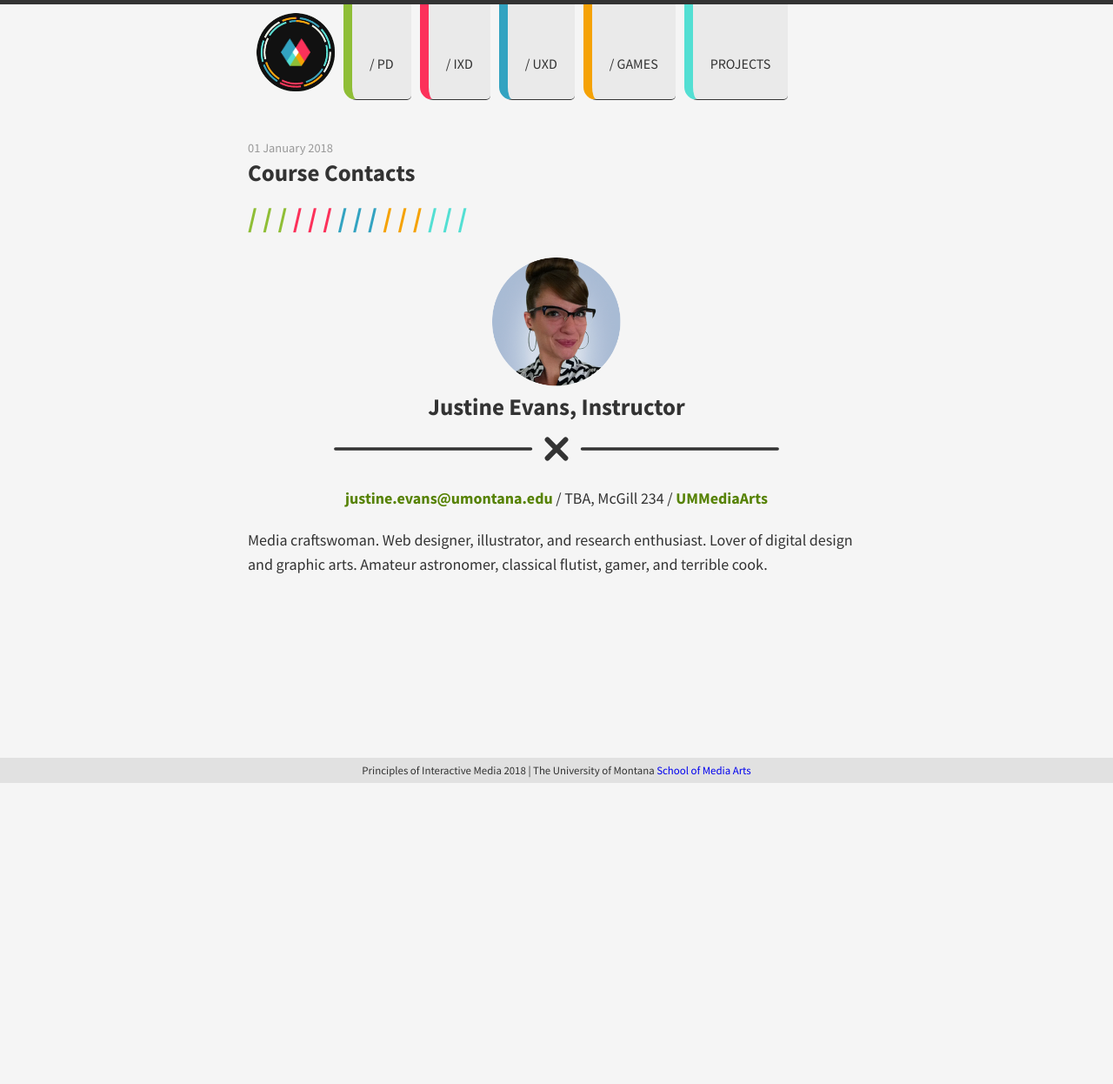
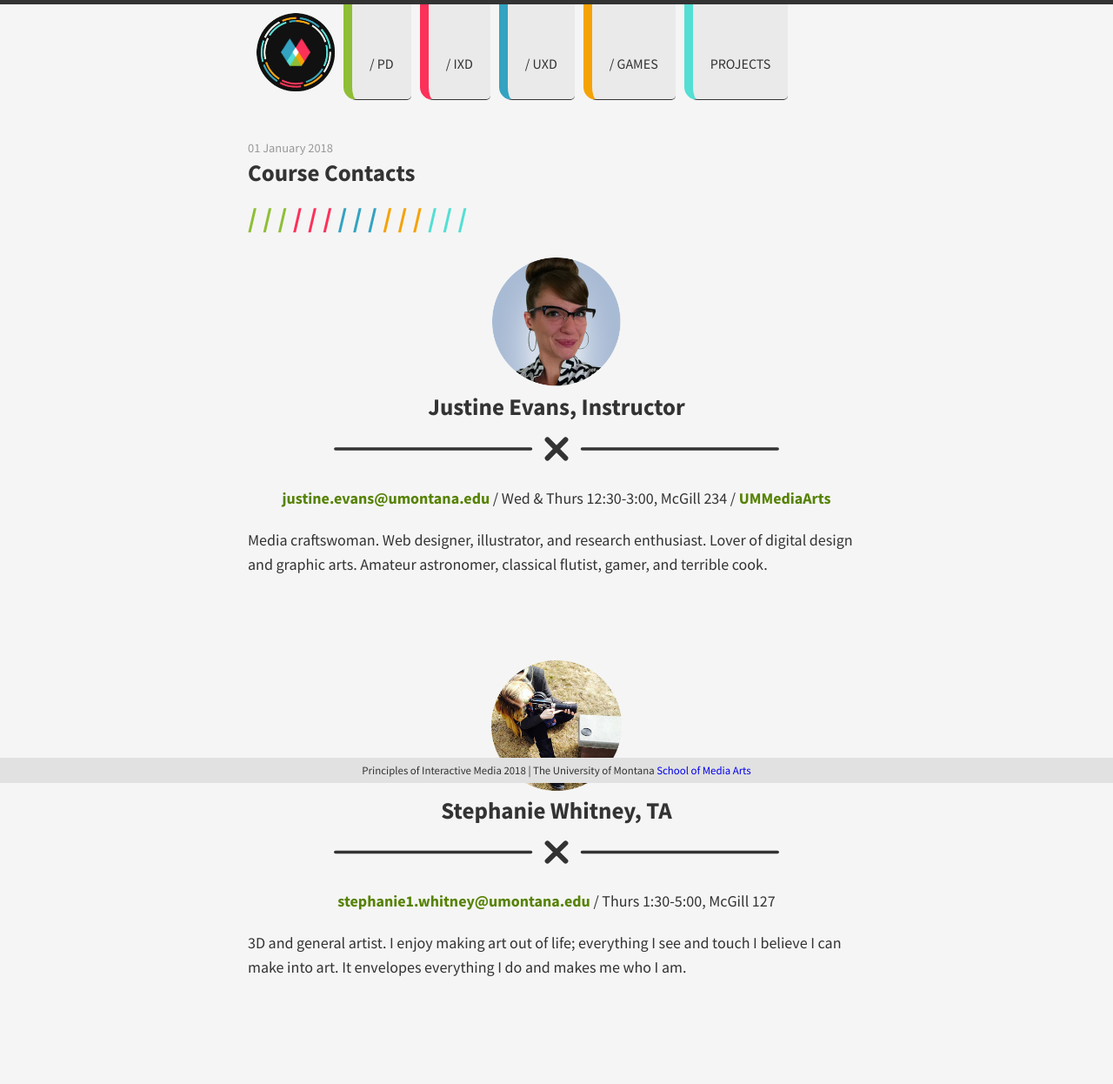
Before and after one commit to Media-Ed-Online/princ-int-media, a Jekyll site: the page built from _posts/2018-01-01-contacts.md, in a window 1280 px wide. Shown: the whole page at 87% size. Built offline with Jekyll 4.4.1, drawn with Linux system fonts in a browser that asks for light colours; nearby versions of some CDN libraries; before the commit the page ends 900 px from its top, so only the background shows below that.

Commit message:
Updated contacts.

```diff
--- a/_posts/2018-01-01-contacts.md
+++ b/_posts/2018-01-01-contacts.md
@@ -18,11 +18,26 @@ title: Course Contacts
 
   <img src="../../../images/divider.svg" style="width: 75%;"/>
   <p>
-    <a href="mailto:justine.evans@umontana.edu">justine.evans@umontana.edu</a> / TBA, McGill 234 / <a href="https://ummediaarts.slack.com/"> UMMediaArts</a>
+    <a href="mailto:justine.evans@umontana.edu">justine.evans@umontana.edu</a> / Wed & Thurs 12:30-3:00, McGill 234 / <a href="https://ummediaarts.slack.com/"> UMMediaArts</a>
   </p>
 </div>
 
 <p>Media craftswoman. Web designer, illustrator, and research enthusiast. Lover of digital design and graphic arts. Amateur astronomer, classical flutist, gamer, and terrible cook.</p>
+
+<br /><br />
+
+<div style="text-align: center;">
+  <img src="../../../images/user-whitney.png" title="Justine Evans" style="text-align: center; width: 150px; margin: auto;" />
+  <h2>Stephanie Whitney, TA</h2>
+
+  <img src="../../../images/divider.svg" style="width: 75%;"/>
+  <p>
+    <a href="mailto:stephanie1.whitney@umontana.eduu">stephanie1.whitney@umontana.edu</a> / Thurs 1:30-5:00, McGill 127
+  </p>
+</div>
+
+<p>3D and general artist. I enjoy making art out of life; everything I see and touch I believe I can make into art. It envelopes everything I do and makes me who I am. </p>
+
 
 <!--<div class="heading-container">
   <div class="line">
```
Also changed, not shown: images/user-whitney.png (added).
